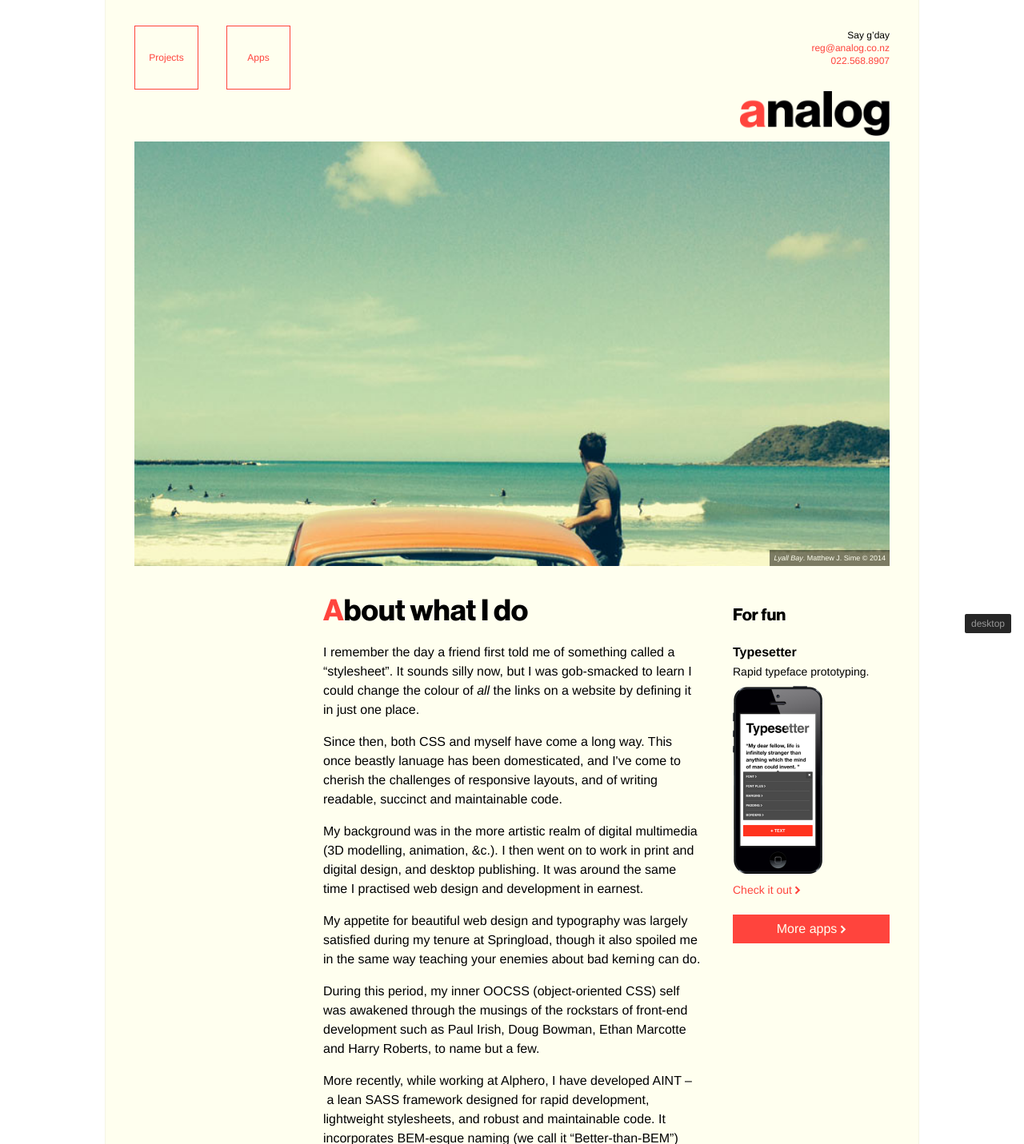
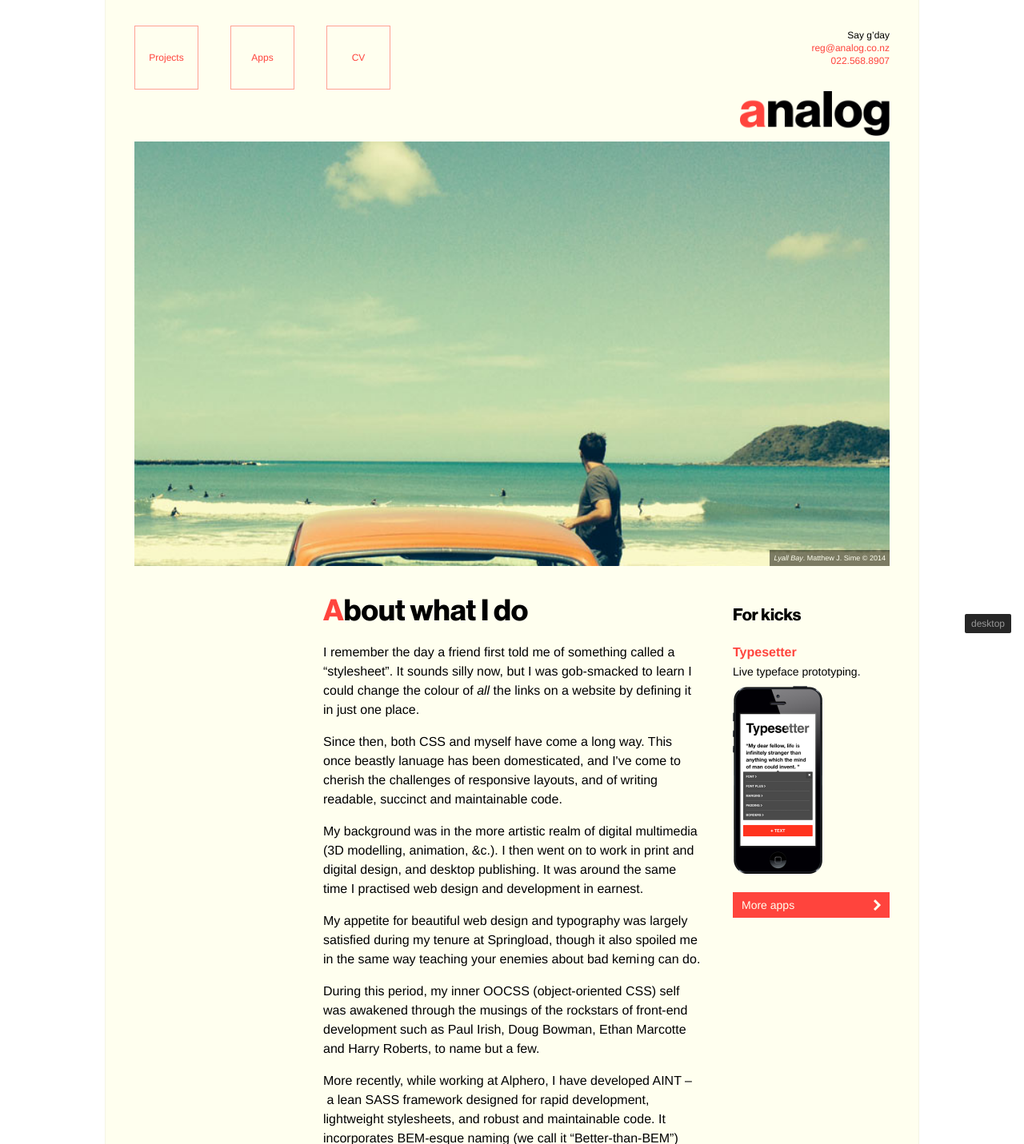
Before and after one commit to simefield/analog, a PHP site: page / in a window 1280 px wide. Shown: the top 1431 px of the page at 80% size. Run offline with PHP 8.4, Linux system fonts and the light colour scheme.

Commit message:
General tidy up

```diff
--- a/css/style.css
+++ b/css/style.css
@@ -2388,9 +2388,9 @@ ul, ol, dd {
   font-style: normal;
 }
 *[class^=glyph] {
-  font-size: 10px;
-  font-size: 0.625rem;
-  line-height: 2.8;
+  font-size: 14px;
+  font-size: 0.875rem;
+  line-height: 1.1428571429;
   font-family: "glyph";
   font-style: normal;
   font-weight: normal;
@@ -3776,8 +3776,7 @@ h1::first-letter {
 
 button, .button, .main-nav a {
   border: 1px solid #ff443d;
-  padding-right: 20px;
-  padding-left: 20px;
+  border: 1px solid rgba(255, 68, 61, 0.5);
   margin-right: 10px;
   text-align: center;
   font-size: 14px;
@@ -3785,17 +3784,19 @@ button, .button, .main-nav a {
   line-height: 1.7142857143;
   background-color: #ff443d;
   color: #ffffef;
+  display: flex;
+  align-items: center;
+  padding: 0 10px;
+  min-height: 32px;
 }
 a > button, a > .button, .main-nav a > a {
   margin-right: 0;
 }
+button .glyph, .button .glyph, .main-nav a .glyph {
+  margin-left: auto;
+}
 @media (min-width: 48em) {
   button, .button, .main-nav a {
-    font-size: 16px;
-    font-size: 1rem;
-    line-height: 2;
-    padding-right: 30px;
-    padding-left: 30px;
     margin-right: 20px;
   }
 }
@@ -3837,7 +3838,7 @@ button.small, .button.small, .main-nav a.small {
 }
 @media (min-width: 48em) {
   .main-nav a {
-    margin-right: 35px;
+    margin-right: 40px;
     font-size: 12px;
     font-size: 0.75rem;
     line-height: 2;
@@ -3959,9 +3960,6 @@ button.small, .button.small, .main-nav a.small {
   font-size: 0.875rem;
   line-height: 1.7142857143;
 }
-.aside > * {
-  margin-top: 0;
-}
 
 /*img*/
 .app-icon {
@@ -3988,7 +3986,7 @@ button.small, .button.small, .main-nav a.small {
   text-transform: uppercase;
 }
 .cv h2 {
-  border-bottom: 1px solid #000;
+  border-bottom: 1px solid rgba(0, 0, 0, 0.5);
 }
 @media only screen and (-webkit-min-device-pixel-ratio: 2), only screen and (min--moz-device-pixel-ratio: 2), only screen and (-o-min-device-pixel-ratio: 2/1), only screen and (min-device-pixel-ratio: 2), only screen and (min-resolution: 192dpi), only screen and (min-resolution: 2dppx) {
   .cv h2 {
--- a/cv/cv.php
+++ b/cv/cv.php
@@ -69,7 +69,7 @@
             <h3>Energy Intellect<span>Dec. 2001 - Sep. 2008</span></h3>
             <!-- <h4>Springload</h4> -->
             <dl>
-              <dt>Role:</dt><dd>Desktop Publisher</dd>
+              <dt>Role:</dt><dd>Designer / Developer / Desktop Publisher</dd>
             </dl>
             <p>Energy Intellect was a Wellington-based metering company who developed smart electricity meters and wireless communication products. I was responsible for design and layouts of reports, presentations, brochures, &c., and of their corporate website and customer data portals.<p>
             <p>Here I became adept in many desktop publishing sofware packages – particularly around image creation and editing, and learnt the intricacies—and evils—of print.</p>
@@ -119,6 +119,8 @@
     </div><!-- /skinny nested element -->
   </div><!-- /grid__item
   --><div class="grid__item  tablet-one-quarter  skinny-right-tablet  push--tablet-one-quarter">
+  <div class="cv">
+    <h2 class="hide_desktop">… and finally</h2>
       <h3 class='m-t-xx'>Technologies</h3>
         <ul class="u-listReset">
           <li>
@@ -142,5 +144,6 @@
             </p>
           </li>
         </ul>
+      </div>
   </div><!-- /grid__item
 </div><!-- /grid -->
--- a/data.json
+++ b/data.json
@@ -204,7 +204,7 @@
         "image": "mastermind.jpg",
         "production": "Analog",
         "productionUrl": "http://www.analog.co.nz/",
-        "blurb": "<p>Can you crack the secret code?</p><p>Mastermind is an old favourite of mine and to turn it into a striking app that I could enjoy and share was a small, but rewarding, labour of love.</p><p>This features drag’n’drop on touch devices, and leverages offline storage so you can play this anywhere, anytime.</p><p><a href='apps/mastermind/'><button class='block'>OK, let’s bust a code <span class='glyph  glyph-right-open'></span></button></a></p>"
+        "blurb": "<p>Can you crack the secret code?</p><p>Mastermind is an old favourite of mine and to turn it into a striking app that I could enjoy and share was a small, but rewarding, labour of love.</p><p>This features drag’n’drop on touch devices, and leverages offline storage so you can play this anywhere, anytime.</p><p><a href='apps/mastermind/'><button class='block'>Bust a code <span class='glyph  glyph-right-open'></span></button></a></p>"
     },
     {
         "title": "Typesetter",
--- a/index-view.php
+++ b/index-view.php
@@ -22,14 +22,12 @@
 --><div class="grid__item  tablet-one-quarter  skinny-right-tablet  push--tablet-one-quarter">
     <div><!-- nest skinny- type margins -->
       <div class='aside'>
-        <h3>For fun</h3>
-        <a href="apps/typesetter/">
-          <h4>Typesetter</h4>
+        <h3>For kicks</h3>
+          <h4><a href="apps/typesetter/">Typesetter</a></h4>
           <!-- <img class='app-icon  outline' src="apps/typesetter/touch-icons/AppIcon76x76@2x.png" alt="Typesetter touch icon" width='76'> -->
-          <p class='m-t-0'>Rapid typeface prototyping.</p>
-          <img class='app-iphone' src="images/app-typesetter.png" alt="Typesetter on iOS" width='112'><br>
-          <span>Check it out <i class='glyph-right-open'></i></span>
-        </a>
+          <p class='m-t-0'>Live typeface prototyping.</p>
+          <a href="apps/typesetter/"><img class='app-iphone' src="images/app-typesetter.png" alt="Typesetter on iOS" width='112'></a>
+          <!-- <span>Check it out <i class='glyph-right-open'></i></span> -->
       </div><!-- /aside -->
       <a href="apps/"><button class='block'>More apps <span class="glyph  glyph-right-open"></span></button></a>
     </div>
--- a/sass/_analog.scss
+++ b/sass/_analog.scss
@@ -328,20 +328,28 @@ body {
 button, .button, %button {
     @extend %fix-webkit-font-rendering;
     border: 1px solid $red;
-    padding-right: $v-grid-unit;
-    padding-left: $v-grid-unit;
+    border: 1px solid rgba($red, .5);
+    // padding-right: $v-grid-unit;
+    // padding-left: $v-grid-unit;
     margin-right: $v-grid-unit/2;
     text-align: center;
     @include font-size(14px, 24px);
     background-color: $red;
     color: $paper;
+
+    display: flex;
+    align-items: center;
+    padding: 0 $v-grid-unit/2;
+    min-height: 32px;
+
     a > & {
         margin-right: 0;
     }
+    .glyph { margin-left: auto; }
     @media (min-width: $screen-md) {
-        @include font-size(16px, 32px);
-        padding-right: $v-grid-unit*1.5;
-        padding-left: $v-grid-unit*1.5;
+        // @include font-size(16px, 32px);
+        // padding-right: $v-grid-unit*1.5;
+        // padding-left: $v-grid-unit*1.5;
         margin-right: $v-grid-unit;
     }
     &:focus,
@@ -387,7 +395,7 @@ button, .button, %button {
         @media (min-width: $screen-md) {
             // min-width: $grid-unit*6.5; // 104
             // @include font-size(12px, 48px);
-            margin-right: 35px;
+            margin-right: 40px;
             @include font-size(12px);
             width: 80px;
             height: 80px;
@@ -514,14 +522,12 @@ button, .button, %button {
  * $ASIDES
  ***************************************/
 /*div*/.aside {
-
     margin-top: 50px;
     margin-bottom: $grid-unit;
     @include font-size(14px, 24px);
-
-    & > * {
-        margin-top: 0;
-    }
+    // & > * {
+    //     margin-top: 0;
+    // }
 }
 
 /*img*/.app-icon {
@@ -568,7 +574,7 @@ button, .button, %button {
 
     h2 {
         @extend .m-t-xx;
-        border-bottom: 1px solid $black;
+        border-bottom: 1px solid rgba($black, .5);
         // 1 physical pixel on retina: https://excellenteasy.com/devblog/posts/how-to-target-physical-pixels-on-retina-screens-with-css/
         @media only screen and (-webkit-min-device-pixel-ratio: 2.00), only screen and (min--moz-device-pixel-ratio: 2.00), only screen and (-o-min-device-pixel-ratio: 2.00/1), only screen and (min-device-pixel-ratio: 2.00), only screen and (min-resolution: 192dpi), only screen and (min-resolution: 2.00dppx) {
             border-bottom: none;
--- a/sass/_glyphs.scss
+++ b/sass/_glyphs.scss
@@ -21,7 +21,7 @@
 
 %glyph,
 *[class^="glyph"] {
-    @include font-size(10px, 28px);
+    @include font-size(14px, 16px);
     font-family: "glyph";
     font-style: normal;
     font-weight: normal;
--- a/template.php
+++ b/template.php
@@ -26,10 +26,10 @@
                         <li><a href="articles/">Articles</a> -->
                         <li><a href="apps/">Apps</a>
                         <li><a href="http://www.richardsime.com/">Portfolio</a>
-                        <li><a href="cv/" class="<?php echo ($content == 'cv.php') ? 'active' : ''?>">CV</a>
                         */ ?>
                         <li><a href="projects/" class="<?php echo ($content == 'projects.php') ? 'active' : ''?>"><span>Projects</span></a>
                         <li><a href="apps/" class="<?php echo ($content == 'apps.php') ? 'active' : ''?>"><span>Apps</span></a>
+                        <li><a href="cv/" class="<?php echo ($content == 'cv.php') ? 'active' : ''?>">CV</a>
                     </ul>
                </div><!-- /grid__item
             --><div class="grid__item  p-l-0-mobile  mobile-one-half  tablet-one-half  skinny-right-tablet">
```
Also changed, not shown: 1 other file. Lines whose indentation alone changed are shown as unchanged.
